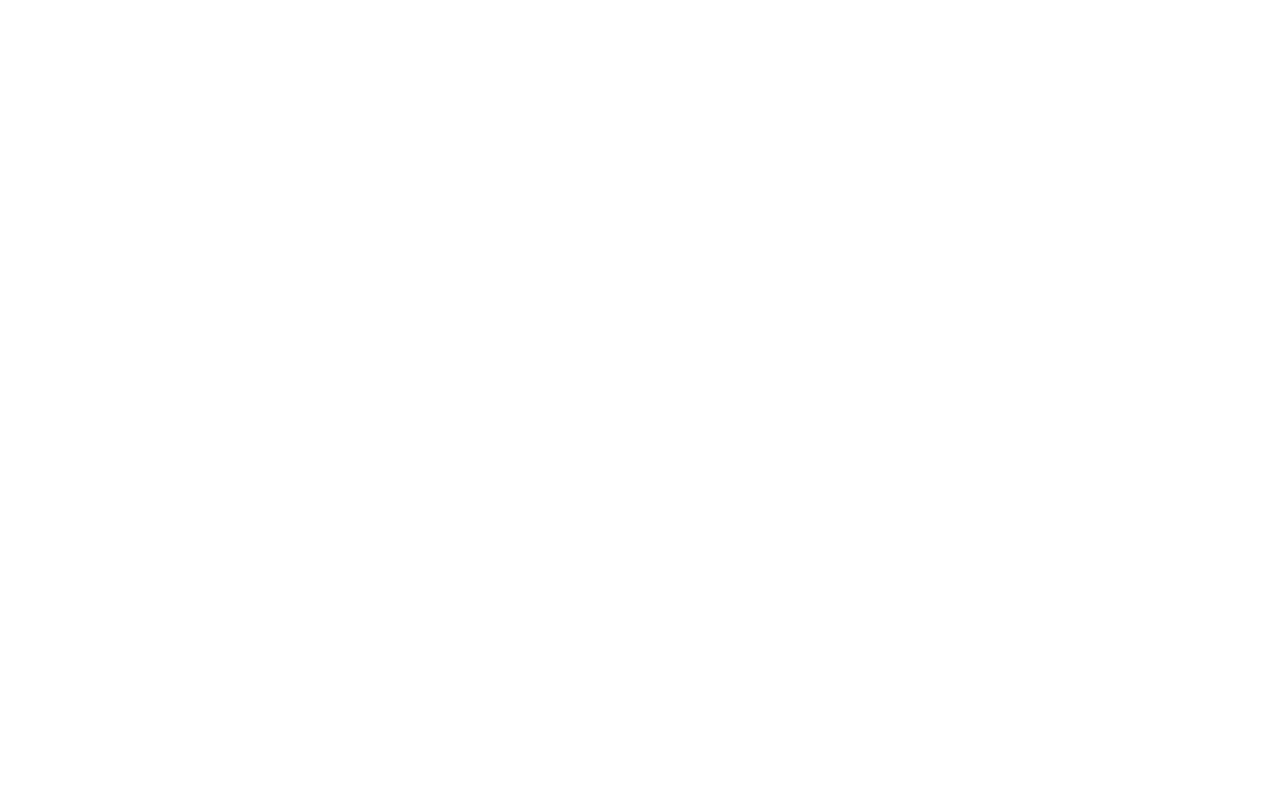
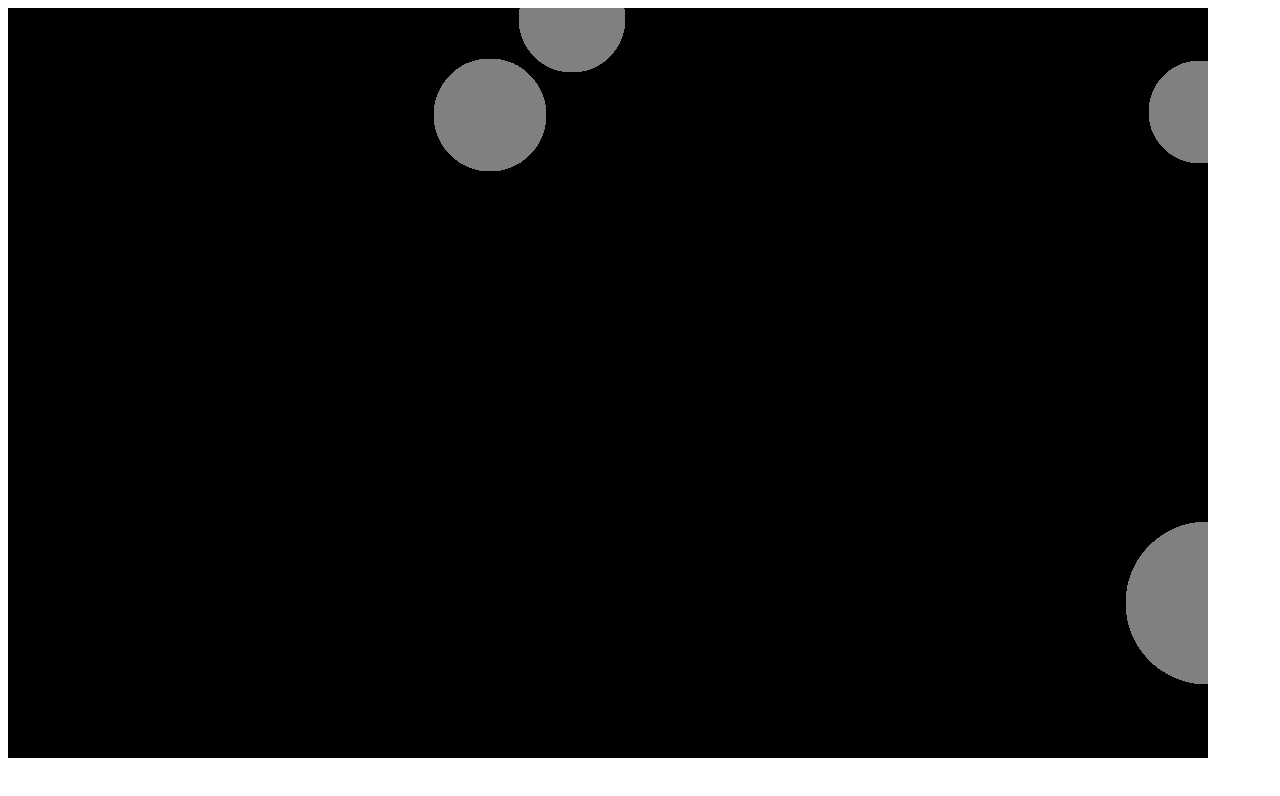
Before and after one commit to markusranda/spaceman_frank, a website: page index.html in a window 1280 px wide. Drawn offline with Linux system fonts and the light colour scheme.

Commit message:
added planets

```diff
--- a/index.html
+++ b/index.html
@@ -6,5 +6,9 @@
     <link rel="shortcut icon" href="favicon.ico" type="image/x-icon" />
     <title>Spaceman frank</title>
   </head>
-  <body></body>
+  <body>
+    <canvas id="game"></canvas>
+  </body>
+
+  <script type="module" src="index.js"></script>
 </html>
--- /dev/null
+++ b/index.js
@@ -0,0 +1,58 @@
+import { Planet } from "./planet.js";
+
+const canvas = document.getElementById("game");
+const ctx = canvas.getContext("2d");
+const worldX = 1200;
+const worldY = 750;
+canvas.width = worldX;
+canvas.height = worldY;
+ctx.fillRect(0, 0, worldX, worldY);
+
+const objects = [];
+
+function loop() {
+  for (const object of objects) {
+    ctx.beginPath();
+    // x, y, radius, startAngle, endAngle
+    ctx.arc(object.x, object.y, object.size, 0, Math.PI * 2);
+    ctx.fillStyle = object.color;
+    ctx.fill();
+  }
+
+  requestAnimationFrame(loop);
+}
+
+function randomBetween(min, max) {
+  return Math.round(Math.random() * (max - min)) + min;
+}
+
+function createPlanet() {
+  const x = Math.round(Math.random() * worldX);
+  const y = Math.round(Math.random() * worldY);
+  const size = randomBetween(50, 90);
+
+  const planet = new Planet(x, y, size);
+  // Ensure planet.size is set at this point
+  for (const obj of objects) {
+    const dx = obj.x - planet.x;
+    const dy = obj.y - planet.y;
+    const distance = Math.sqrt(dx * dx + dy * dy);
+    if (distance < obj.size + planet.size) {
+      // Collision: try again
+      return createPlanet();
+    }
+  }
+
+  return planet;
+}
+
+function runGame() {
+  // Init
+  for (let i = 0; i < 4; i++) {
+    objects.push(createPlanet());
+  }
+
+  loop();
+}
+
+runGame();
--- /dev/null
+++ b/planet.js
@@ -0,0 +1,12 @@
+export class Planet {
+  size = 0;
+  x = 0;
+  y = 0;
+  color = "grey";
+
+  constructor(x, y, size) {
+    this.x = x;
+    this.y = y;
+    this.size = size;
+  }
+}
```
